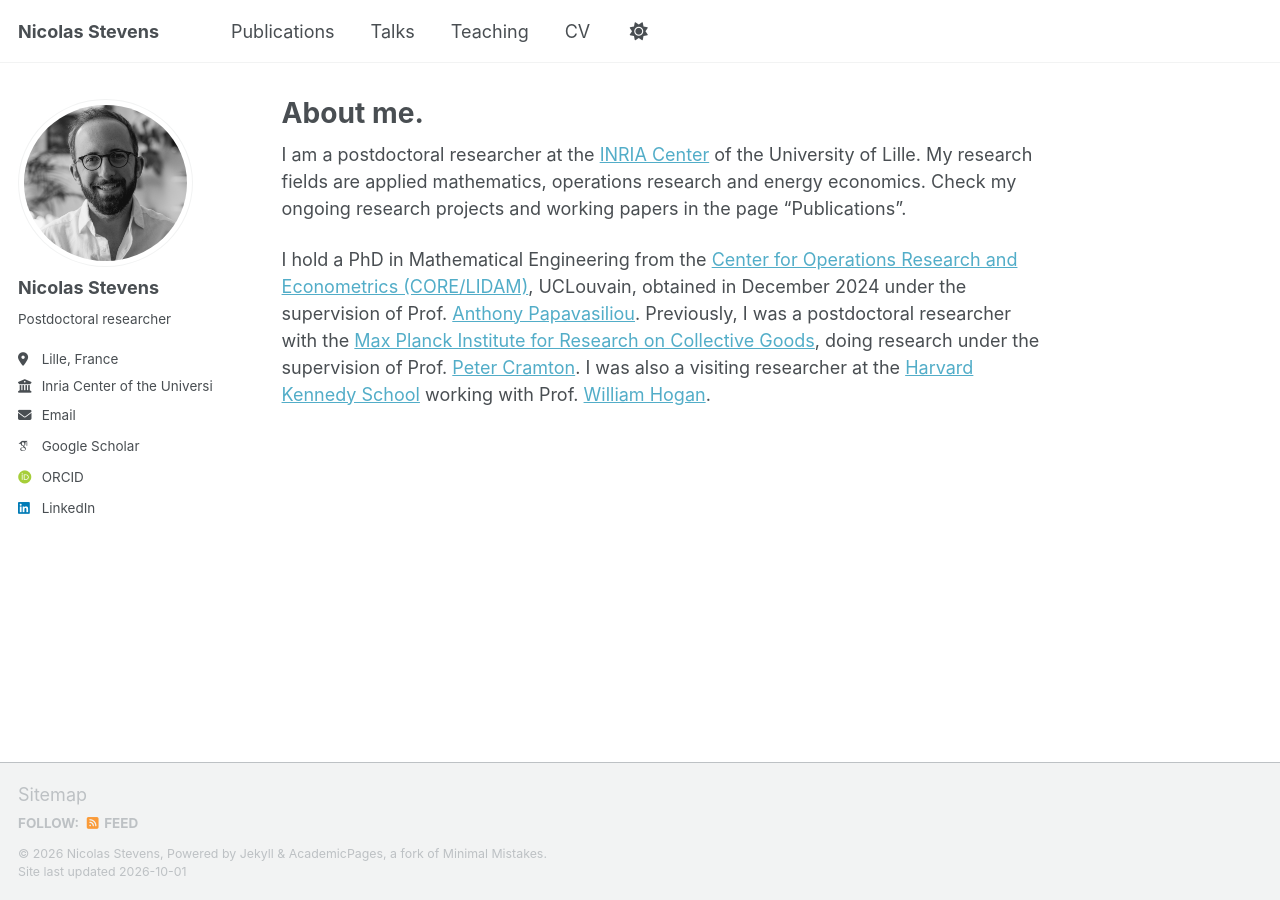
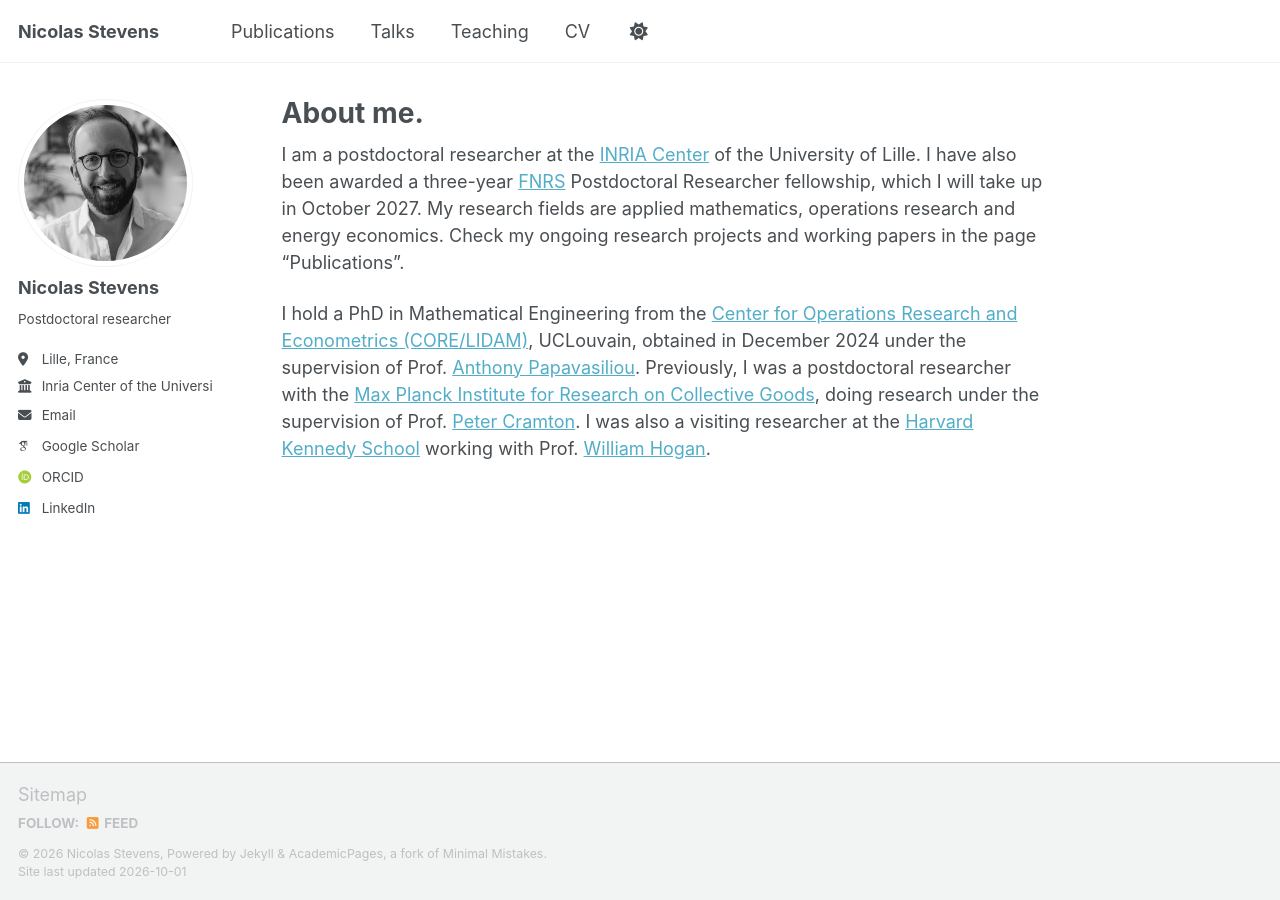
Before and after one commit to NicolasStevens/NicolasStevens.github.io, a Jekyll site: the page built from _pages/about.md, in a window 1280 px wide. Built offline with Jekyll 4.4.1, drawn with Linux system fonts in a browser that asks for light colours; some web fonts are replaced; a script that is not in the unit is left out.

Commit message:
Update about.md

```diff
--- a/_pages/about.md
+++ b/_pages/about.md
@@ -7,7 +7,9 @@ redirect_from:
   - /about.html
 ---
 
-I am a postdoctoral researcher at the [INRIA Center](https://www.inria.fr/en) of the University of Lille. My research fields are applied mathematics, operations research and energy economics. Check my ongoing research projects and working papers in the page "Publications".
+I am a postdoctoral researcher at the [INRIA Center](https://www.inria.fr/en) of the University of Lille.
+I have also been awarded a three-year [FNRS](https://frs-fnrs.be/en) Postdoctoral Researcher fellowship, which I will take up in October 2027.
+My research fields are applied mathematics, operations research and energy economics. Check my ongoing research projects and working papers in the page "Publications".
 
 I hold a PhD in Mathematical Engineering from the [Center for Operations Research and Econometrics (CORE/LIDAM)](https://uclouvain.be/en/research-institutes/lidam/core), UCLouvain, obtained in December 2024 under the supervision of Prof. [Anthony Papavasiliou](https://ap-rg.eu/).
 Previously, I was a postdoctoral researcher with the [Max Planck Institute for Research on Collective Goods](https://www.econ.mpg.de/), doing research under the supervision of Prof. [Peter Cramton](https://cramton.umd.edu/). I was also a visiting researcher at the [Harvard Kennedy School](https://www.hks.harvard.edu/) working with Prof. [William Hogan](https://whogan.scholars.harvard.edu/).
```
